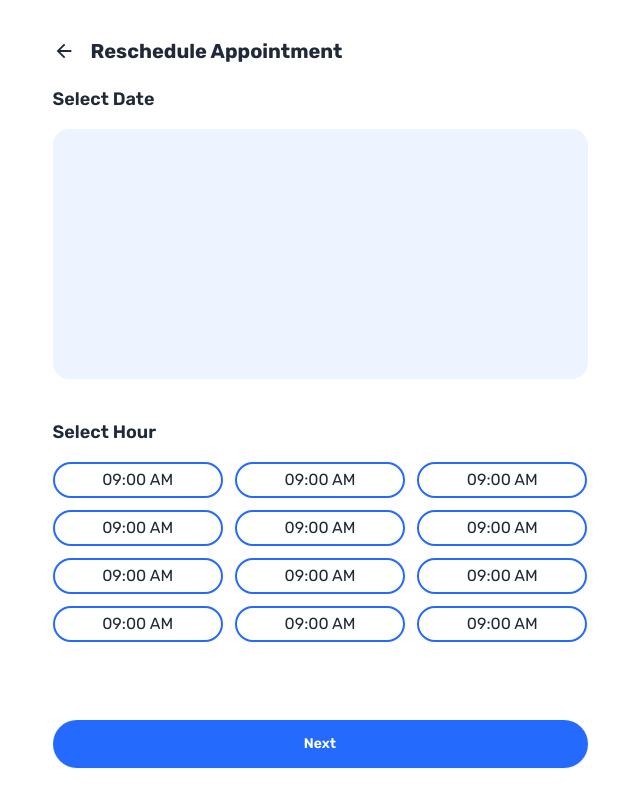
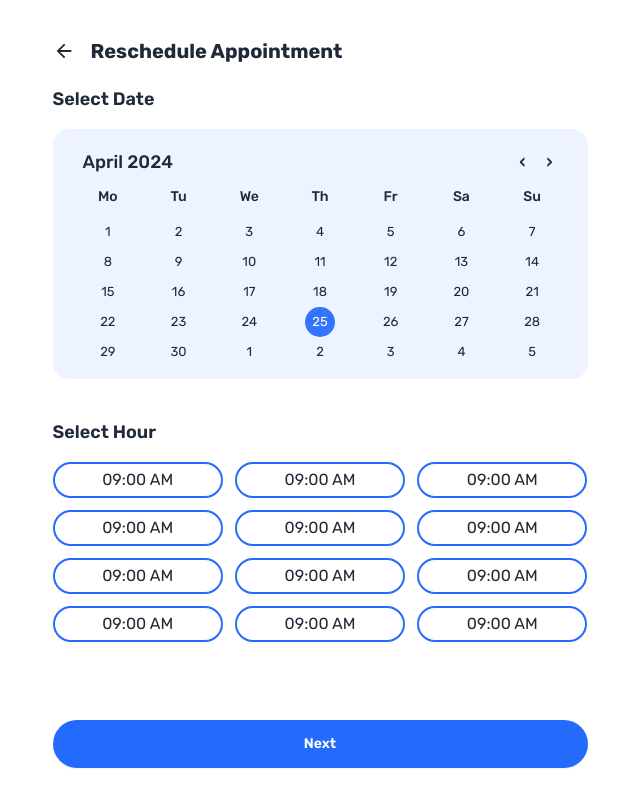
Before and after one commit to Anirat04/stepper-app, a React (Vite) app: page /reApo in a window 1280 px wide. Shown: the whole page, without its empty margins (320-960 px from the left). Built offline with nearby package versions, Linux system fonts and the light colour scheme; no server answers.

Commit message:
Initial calander has been created

```diff
--- a/package.json
+++ b/package.json
@@ -16,6 +16,7 @@
     "localforage": "^1.10.0",
     "match-sorter": "^6.3.4",
     "react": "^18.2.0",
+    "react-calendar": "^5.0.0",
     "react-dom": "^18.2.0",
     "react-hook-form": "^7.51.3",
     "react-icons": "^5.1.0",
--- /dev/null
+++ b/src/components/ReAppointment/Calendar.css
@@ -0,0 +1,81 @@
+.react-calendar__navigation {
+  display: flex;
+  justify-content: center;
+  padding-right: 8px;
+  padding-left: 10px;
+  padding-bottom: 10px;
+  font-family: "Rubik", sans-serif;
+  font-weight: 500;
+  font-size: 18px;
+  position: relative;
+  text-align: left;
+}
+
+.react-calendar__navigation__label {
+  pointer-events: none;
+  text-align: left;
+}
+
+.react-calendar__navigation__arrow {
+  width: 20px;
+}
+
+.react-calendar__navigation__prev-button {
+  position: absolute;
+  top: 0px;
+  right: 35px;
+}
+
+.react-calendar__navigation__prev2-button {
+  display: none;
+}
+.react-calendar__navigation__next2-button {
+  display: none;
+}
+
+/* Calendar css starts here */
+abbr[title] {
+  border-bottom: none !important;
+  cursor: inherit !important;
+  text-decoration: none !important;
+}
+
+/* .react-calendar__month-view__weekdays{
+  justify-content: space-between;
+} */
+
+.react-calendar__month-view__weekdays__weekday {
+  display: flex;
+  justify-content: center !important;
+  align-items: center !important;
+  padding-bottom: 10px;
+}
+
+.react-calendar__month-view__weekdays__weekday abbr {
+  font-size: 14px;
+  font-weight: 500;
+}
+
+.react-calendar__month-view__days {
+  /* row-gap: 10px; */
+  font-size: 13px;
+  display: grid !important;
+  grid-template-columns: 1fr 1fr 1fr 1fr 1fr 1fr 1fr;
+  justify-items: center;
+}
+
+.react-calendar__tile {
+  /* background: #000; */
+  height: 30px;
+  width: 30px;
+}
+
+.react-calendar__tile--active {
+  background: #3274fd;
+  color: white;
+  border-radius: 50%;
+  -webkit-border-radius: 50%;
+  -moz-border-radius: 50%;
+  -ms-border-radius: 50%;
+  -o-border-radius: 50%;
+}
--- a/src/components/ReAppointment/ReAppointment.jsx
+++ b/src/components/ReAppointment/ReAppointment.jsx
@@ -1,6 +1,14 @@
+import { useState } from "react";
+import Calendar from "react-calendar";
 import { IoMdArrowBack } from "react-icons/io";
+// import 'react-calendar/dist/Calendar.css';
+import "./Calendar.css";
 
 const ReAppointment = () => {
+  const [value, onChange] = useState(new Date());
+
+  console.log(value);
+
   return (
     <div className="bg-white h-svh pt-9 px-5 font-rubik flex flex-col justify-between">
       <div>
@@ -14,8 +22,14 @@ const ReAppointment = () => {
         </div>
         <div className="py-5">
           <h3 className="text-[18px] font-semibold mb-4">Select Date</h3>
-          <div className="bg-[#eef4ff] h-[250px] w-full rounded-2xl">
-
+          <div className="bg-[#eef4ff] h-[250px] w-full rounded-2xl p-5">
+            <Calendar
+              formatShortWeekday={(locale, date) => [ `Su`, `Mo`, `Tu`, `We`, `Th`, `Fr`, `Sa` ][date.getDay()]}
+              next2Label={false}
+              prev2Label={false}
+              onChange={onChange}
+              value={value}
+            />
           </div>
         </div>
         <div className="py-5">
```
Also changed, not shown: src/components/SelectPackage/style.css (line endings or trailing spaces), 1 other file (tests, documents, lock files or other folders). Lines whose indentation alone changed are shown as unchanged.
